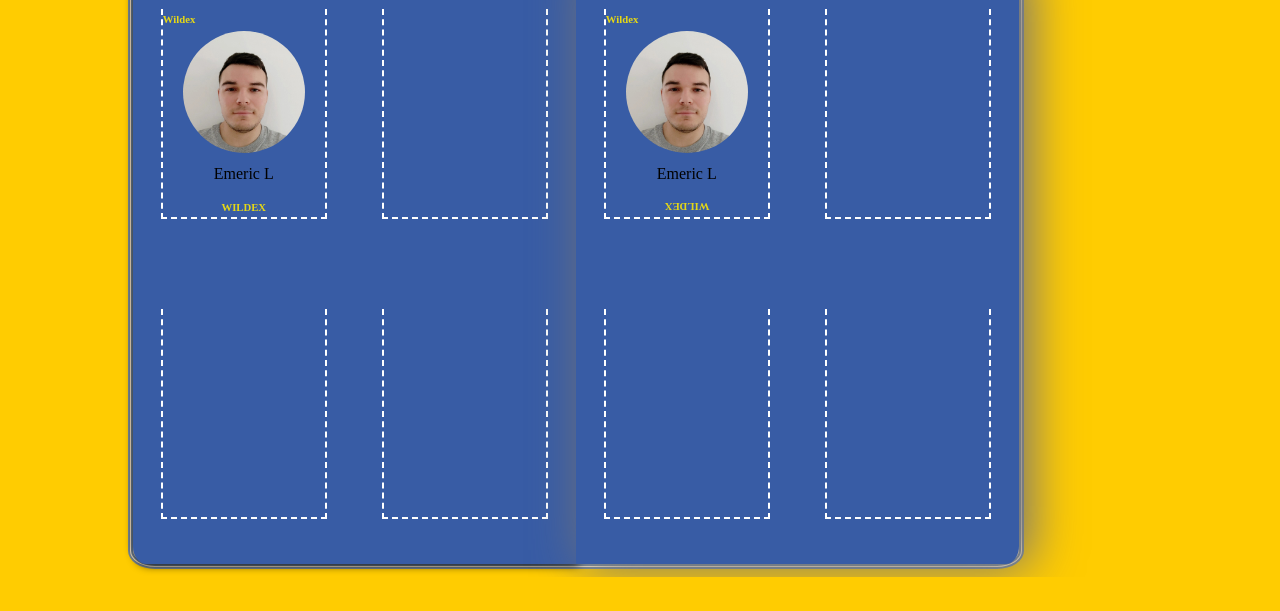
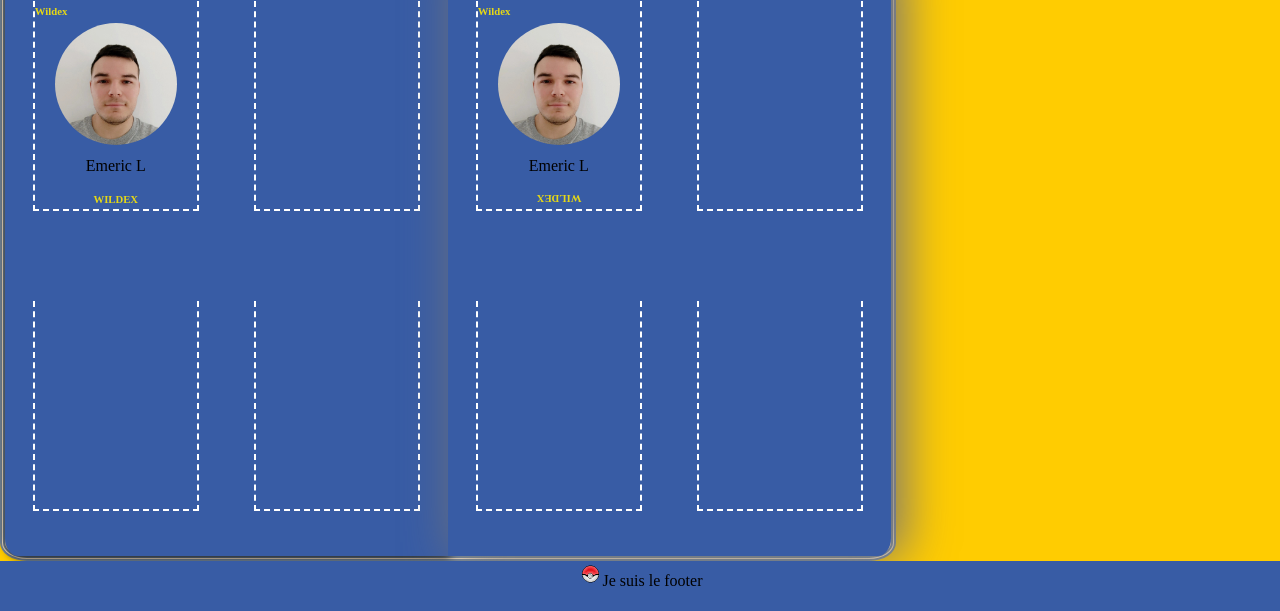
Before and after one commit to lesage-emeric/project1-trombi, a plain HTML site: page index.html in a window 1280 px wide. Shown: the part 1186-1797 px from the top of the page. Before the commit the page ends 1763 px from the top, so only its background shows below. Drawn offline with Linux system fonts and the light colour scheme.

Commit message:
creation footer

```diff
--- a/index.html
+++ b/index.html
@@ -138,5 +138,8 @@
     </div>
 
     <script src="index.js"></script>
+
+  <footer>  <img class="pokeball" src="pokeball.gif" alt="">Je suis le footer </footer>
   </body>
+
 </html>
--- a/style.css
+++ b/style.css
@@ -137,9 +137,10 @@ nav {
 }
 
 body {
-  margin-left: 10%;
-  margin-right: 10%;
+  /* margin-left: 10%; */
+  /* margin-right: 10%; */
   background-color: var(--backgroundColor);
+  margin: 0;
 }
 
 .font {
@@ -193,3 +194,15 @@ body {
   border-radius: 0px 3% 3% 0px;
   box-shadow: 10px 0px 50px 3px rgb(119, 117, 117);
 }
+
+footer {
+  /* margin-top: 10%; */
+  height: 50px;
+  background-color: var(--bluePokemon);
+  text-align: center;
+  /* padding-bottom: 10%; */
+  width: 100%;
+  position: absolute;
+}
+
+.pokeball { height: 25px;px; width: 25px;}
```
Also changed, not shown: pokeball.gif (added).
